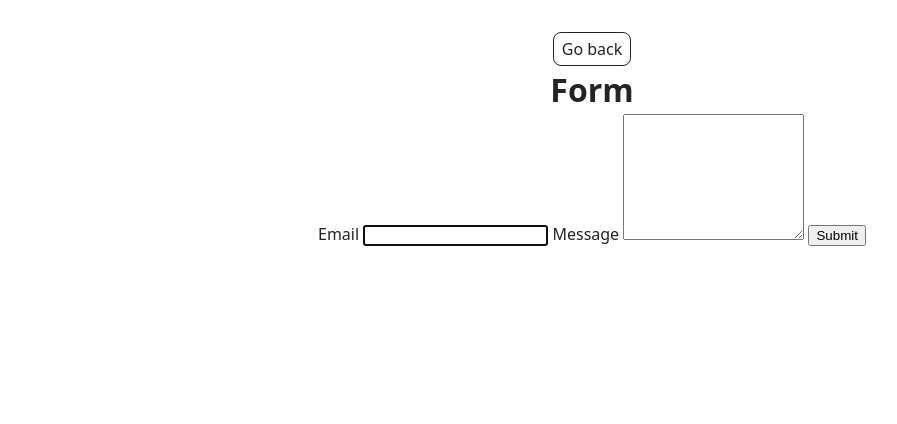
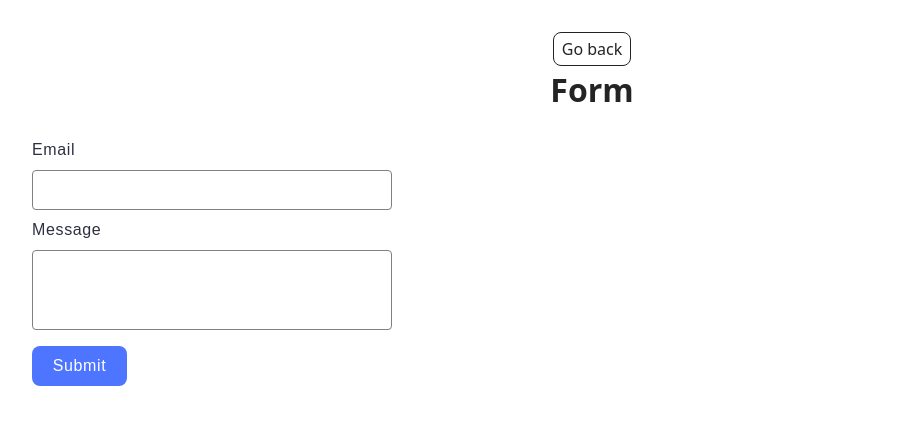
Before and after one commit to IrinaV1/goit-js-hw-09, a website built with Vite: page src/2-form.html in a window 1280 px wide. Shown: the whole page, without its empty margins (48-945 px from the left). Built offline with nearby package versions, Linux system fonts and the light colour scheme.

Commit message:
add styles 2-form

```diff
--- a/src/2-form.html
+++ b/src/2-form.html
@@ -7,6 +7,7 @@
   <meta name="viewport" content="width=device-width, initial-scale=1.0" />
   <title>Form</title>
   <link rel="stylesheet" href="./css/styles.css" />
+  <link rel="stylesheet" href="./css/2-form.css">
 </head>
 
 <body>
--- /dev/null
+++ b/src/css/2-form.css
@@ -0,0 +1,84 @@
+*,
+*::before,
+*::after {
+  box-sizing: border-box;
+}
+
+.feedback-form {
+
+  display: flex;
+  flex-direction: column;
+  justify-content: center;
+
+  padding: 24px;
+
+  width: 408px;
+  height: 296px;
+}
+
+label {
+  display: flex;
+  flex-direction: column;
+  gap: 8px;
+  margin-bottom: 8px;
+  font-family: "Montserrat", sans-serif;
+  font-weight: 400;
+  font-size: 16px;
+  line-height: 1.5;
+  letter-spacing: 0.04em;
+  color: #2e2f42;
+  text-align: start;
+
+}
+
+input,
+textarea {
+  width: 100%;
+  font-weight: 400;
+  font-size: 16px;
+  line-height: 1.5;
+  letter-spacing: 0.04em;
+  color: #2e2f42;
+  outline: none;
+  padding: 8px 16px;
+  border: 1px solid #808080;
+  border-radius: 4px;
+  transition: all 250ms ease-in-out;
+}
+
+input:hover,
+textarea:hover {
+  border: 1px solid #000;
+  border-radius: 4px;
+}
+
+input {
+  height: 40px;
+}
+
+textarea {
+  height: 80px;
+  resize: none;
+}
+
+button {
+  border-radius: 8px;
+  padding-block: 8px;
+  padding-inline: 16px;
+  width: 95px;
+  height: 40px;
+  background-color: #4e75ff;
+  font-weight: 500;
+  font-size: 16px;
+  line-height: 1.5;
+  letter-spacing: 0.04em;
+  color: #fff;
+  padding: 8px;
+  border: none;
+  transition: background-color 250ms ease-in-out;
+  margin-top: 8px;
+}
+
+button:hover {
+  background-color: #6c8cff;
+}
--- a/src/css/base.css
+++ b/src/css/base.css
@@ -1,7 +1,7 @@
 :root {
-  /* font-family: Inter, Avenir, Helvetica, Arial, sans-serif; */
   font-family: system-ui, -apple-system, BlinkMacSystemFont, 'Segoe UI', Roboto,
     Oxygen, Ubuntu, Cantarell, 'Open Sans', 'Helvetica Neue', sans-serif;
+
   font-size: 16px;
   line-height: 1.5;
   font-weight: 400;
@@ -13,7 +13,7 @@
   text-rendering: optimizeLegibility;
   -webkit-font-smoothing: antialiased;
   -moz-osx-font-smoothing: grayscale;
-  -webkit-text-size-adjust: 100%;
+  /* -webkit-text-size-adjust: 100%; */
 }
 
 body {
@@ -27,6 +27,7 @@ body {
 main {
   flex-grow: 1;
 }
+
 main:has(.back-link) {
   text-align: center;
 }
--- a/src/css/styles.css
+++ b/src/css/styles.css
@@ -16,3 +16,5 @@
 @import url('./badges.css');
 @import url('./back-link.css');
 @import url('./footer.css');
+@import url('./1-gallery.css');
+@import url('./2-form.css');
```
